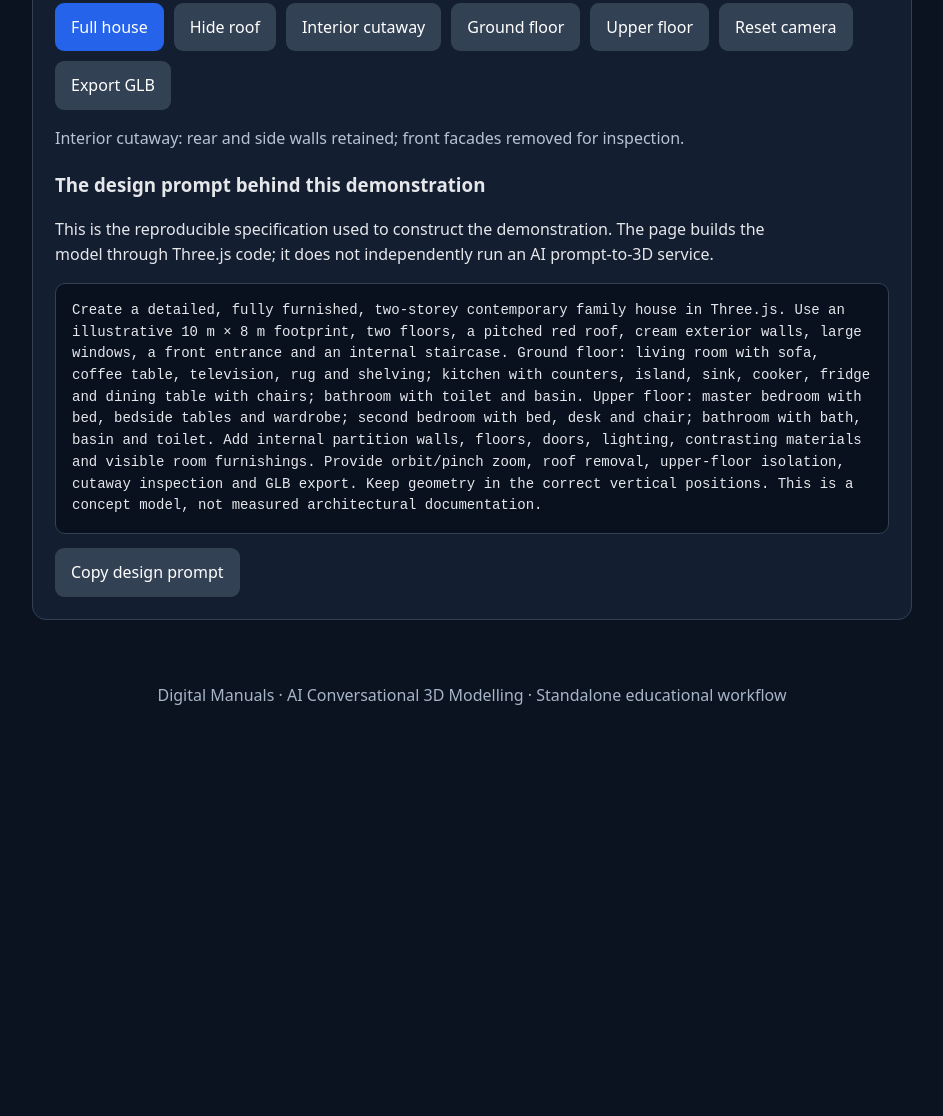
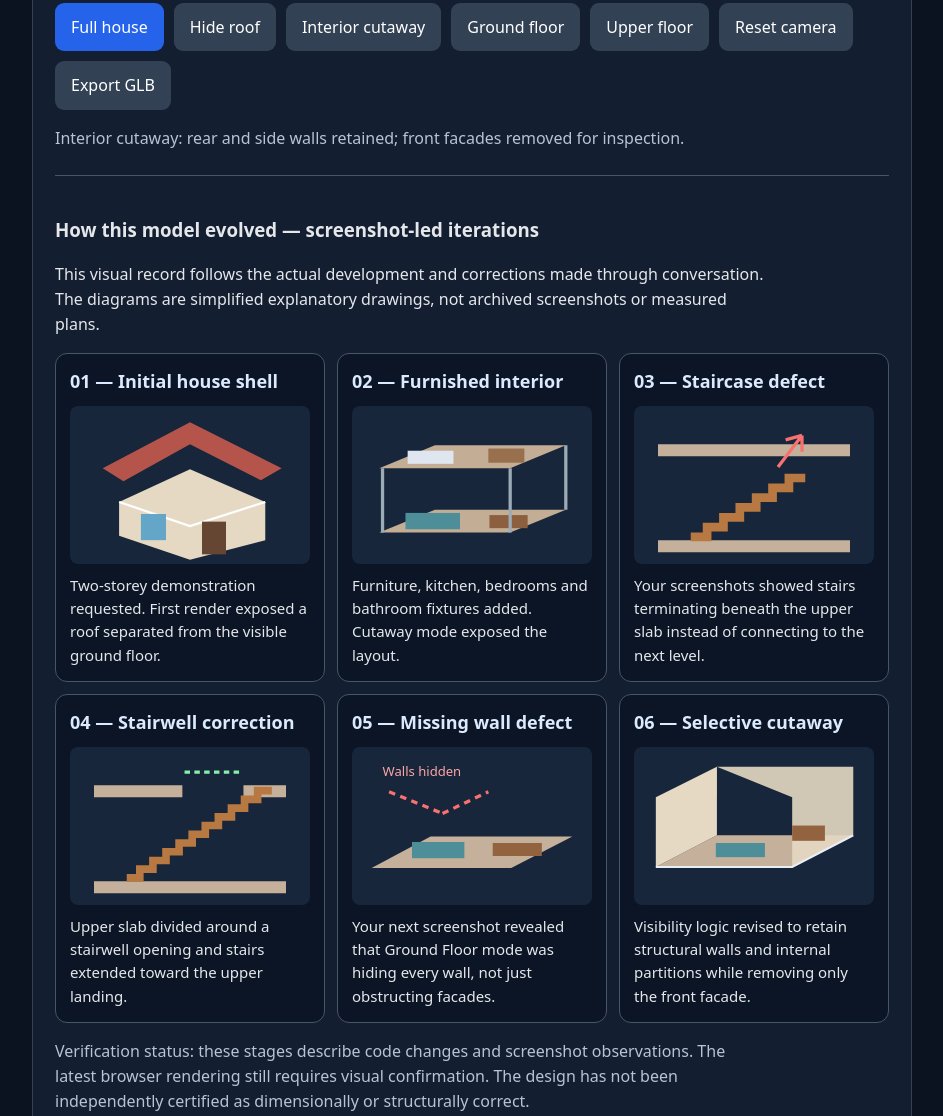
Before and after one commit to mayhem82/Digital-Manuals, a plain HTML site: page ai-conversational-3d.html in a window 1280 px wide. Shown: the part 5708-6824 px from the top of the page, without its empty margins (168-1111 px from the left). Before the commit the page ends 6440 px from the top, so only its background shows below. Drawn offline with nearby package versions, Linux system fonts and the light colour scheme.

Commit message:
Add responsive illustrated design evolution directly below 3D model

```diff
--- a/ai-conversational-3d.html
+++ b/ai-conversational-3d.html
@@ -32,7 +32,25 @@
 <div id="viewer" style="height:480px;position:relative;border:1px solid #475569;border-radius:10px;overflow:hidden;background:#08111f" aria-label="Interactive furnished two-storey house"></div>
 <div class="actions"><button id="houseView">Full house</button><button class="secondary" id="roofToggle">Hide roof</button><button class="secondary" id="cutawayToggle">Interior cutaway</button><button class="secondary" id="groundOnly">Ground floor</button><button class="secondary" id="upperOnly">Upper floor</button><button class="secondary" id="reset3d">Reset camera</button><button class="secondary" id="export3d">Export GLB</button></div>
 <p id="viewerStatus" class="muted" aria-live="polite">Loading furnished house…</p>
-<h3>The design prompt behind this demonstration</h3><p>This is the reproducible specification used to construct the demonstration. The page builds the model through Three.js code; it does not independently run an AI prompt-to-3D service.</p>
+<div id="designEvolution" style="margin-top:24px;border-top:1px solid #475569;padding-top:20px">
+<h3>How this model evolved — screenshot-led iterations</h3>
+<p>This visual record follows the actual development and corrections made through conversation. The diagrams are simplified explanatory drawings, not archived screenshots or measured plans.</p>
+<style>
+.evolution-grid{display:grid;grid-template-columns:repeat(auto-fit,minmax(min(100%,220px),1fr));gap:12px}
+.evolution-card{background:#0b1525;border:1px solid #475569;border-radius:12px;padding:14px}
+.evolution-card svg{width:100%;height:auto;display:block;background:#17263a;border-radius:8px;margin:10px 0}
+.evolution-card h4{margin:0;font-size:18px;color:#dbeafe}.evolution-card p{margin:8px 0 0;font-size:15px}
+</style>
+<div class="evolution-grid">
+<div class="evolution-card"><h4>01 — Initial house shell</h4><svg viewBox="0 0 220 145" role="img" aria-label="House with ground floor and detached roof"><path d="M30 57L110 15 194 57 175 68 110 35 49 69Z" fill="#b5544b"/><path d="M45 88L110 58 179 88V123L110 141 45 119Z" fill="#e6d9c3"/><path d="M45 88L110 110 179 88" fill="none" stroke="#fff" stroke-width="2"/><rect x="65" y="99" width="23" height="24" fill="#64a6c7"/><rect x="121" y="106" width="22" height="30" fill="#654633"/></svg><p>Two-storey demonstration requested. First render exposed a roof separated from the visible ground floor.</p></div>
+<div class="evolution-card"><h4>02 — Furnished interior</h4><svg viewBox="0 0 220 145" role="img" aria-label="Two floor plates with simplified furniture"><path d="M25 116L145 116 196 95 76 95Z" fill="#c3ae95"/><path d="M25 57L145 57 196 36 76 36Z" fill="#c3ae95"/><rect x="49" y="98" width="50" height="15" fill="#4e8e98"/><rect x="126" y="100" width="35" height="12" fill="#8c603e"/><rect x="51" y="41" width="42" height="12" fill="#dfe6ef"/><rect x="125" y="39" width="33" height="13" fill="#98704e"/><path d="M28 116V57M145 116V57M196 95V36" stroke="#9dabb7" stroke-width="3"/></svg><p>Furniture, kitchen, bedrooms and bathroom fixtures added. Cutaway mode exposed the layout.</p></div>
+<div class="evolution-card"><h4>03 — Staircase defect</h4><svg viewBox="0 0 220 145" role="img" aria-label="Stairs stop beneath an unbroken floor"><path d="M22 35H198V46H22Z" fill="#c5b19b"/><path d="M22 123H198V134H22Z" fill="#c5b19b"/><path d="M52 120h15v-9h15v-9h15v-9h15v-9h15v-9h15v-9h15" fill="none" stroke="#b87841" stroke-width="8"/><path d="M132 56L154 27M154 27L154 42M154 27L139 31" stroke="#f87171" stroke-width="3" fill="none"/></svg><p>Your screenshots showed stairs terminating beneath the upper slab instead of connecting to the next level.</p></div>
+<div class="evolution-card"><h4>04 — Stairwell correction</h4><svg viewBox="0 0 220 145" role="img" aria-label="Floor slab opening and stairs reaching upper landing"><path d="M22 35H103V46H22ZM159 35H198V46H159Z" fill="#c5b19b"/><path d="M22 123H198V134H22Z" fill="#c5b19b"/><path d="M52 120h12v-8h12v-8h12v-8h12v-8h12v-8h12v-8h12v-8h12v-8h12v-8h12v-8h13" fill="none" stroke="#b87841" stroke-width="7"/><path d="M105 23h54" stroke="#86efac" stroke-width="3" stroke-dasharray="5 4"/></svg><p>Upper slab divided around a stairwell opening and stairs extended toward the upper landing.</p></div>
+<div class="evolution-card"><h4>05 — Missing wall defect</h4><svg viewBox="0 0 220 145" role="img" aria-label="Ground floor furniture visible without walls"><path d="M18 111L146 111 202 82 72 82Z" fill="#c5b19b"/><path d="M55 102l48 0 0-15-48 0z" fill="#4e8e98"/><path d="M129 88h45v12h-45z" fill="#93623e"/><path d="M34 41L83 61M83 61L125 41" stroke="#f87171" stroke-width="3" stroke-dasharray="6 5"/><text x="28" y="27" fill="#fca5a5" font-size="12">Walls hidden</text></svg><p>Your next screenshot revealed that Ground Floor mode was hiding every wall, not just obstructing facades.</p></div>
+<div class="evolution-card"><h4>06 — Selective cutaway</h4><svg viewBox="0 0 220 145" role="img" aria-label="Cutaway with side and rear walls retained"><path d="M20 110L145 110 201 81 76 81Z" fill="#c5b19b"/><path d="M20 110V46L76 18V81Z" fill="#e6d9c3"/><path d="M76 18H201V81L145 110V46Z" fill="#e6d9c3" opacity=".9"/><path d="M20 110L145 110 201 81" fill="none" stroke="#e8eef4" stroke-width="2"/><rect x="75" y="88" width="45" height="13" fill="#4e8e98"/><rect x="145" y="72" width="30" height="14" fill="#93623e"/></svg><p>Visibility logic revised to retain structural walls and internal partitions while removing only the front facade.</p></div>
+</div>
+<p class="muted">Verification status: these stages describe code changes and screenshot observations. The latest browser rendering still requires visual confirmation. The design has not been independently certified as dimensionally or structurally correct.</p>
+</div><h3>The design prompt behind this demonstration</h3><p>This is the reproducible specification used to construct the demonstration. The page builds the model through Three.js code; it does not independently run an AI prompt-to-3D service.</p>
 <pre id="demoPrompt"></pre><div class="actions"><button class="secondary" id="copyDemoPrompt">Copy design prompt</button></div>
 </section>
 <script type="importmap">{"imports":{"three":"https://cdn.jsdelivr.net/npm/three@0.170.0/build/three.module.js","three/addons/":"https://cdn.jsdelivr.net/npm/three@0.170.0/examples/jsm/"}}</script>
```
